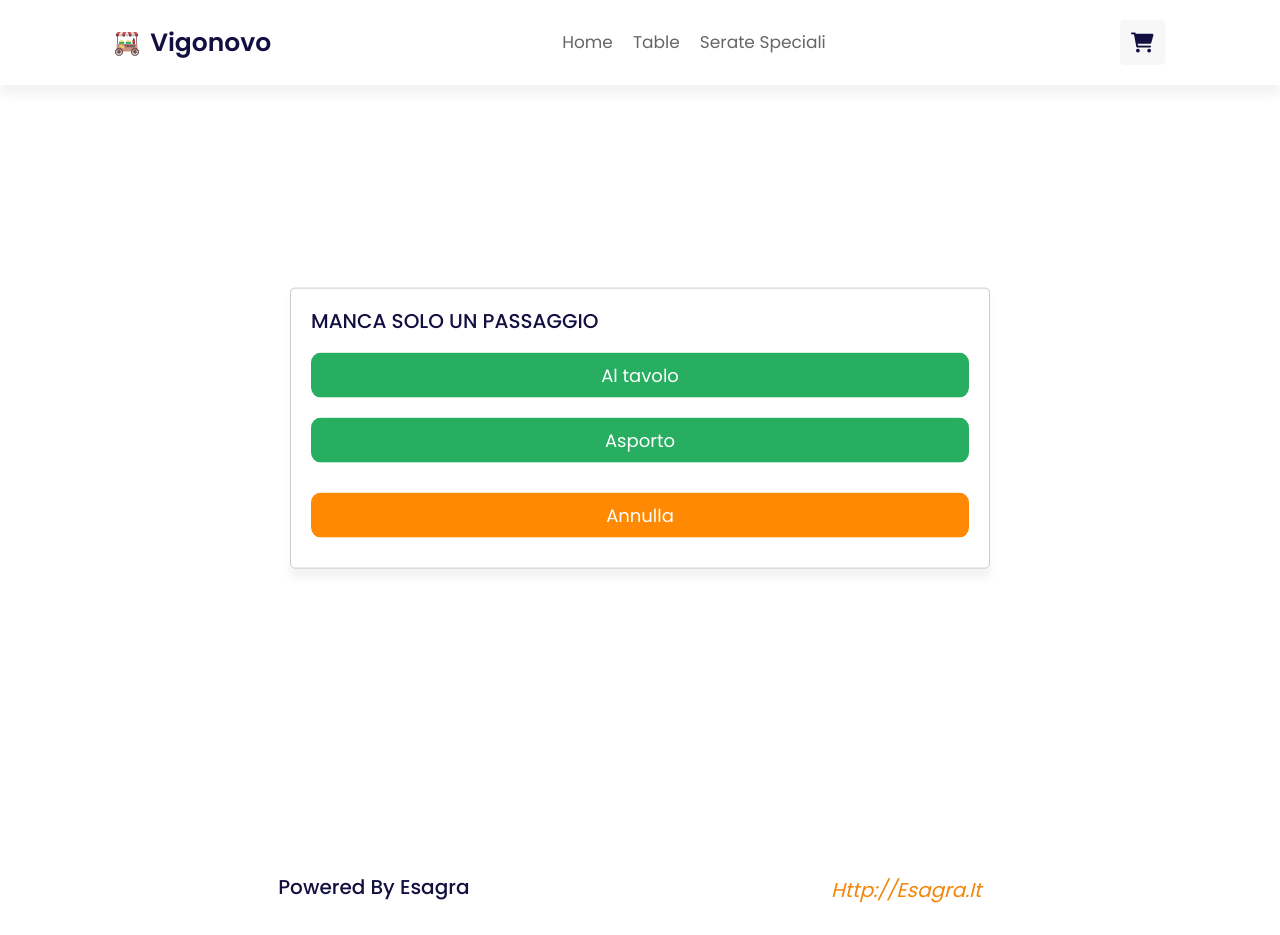
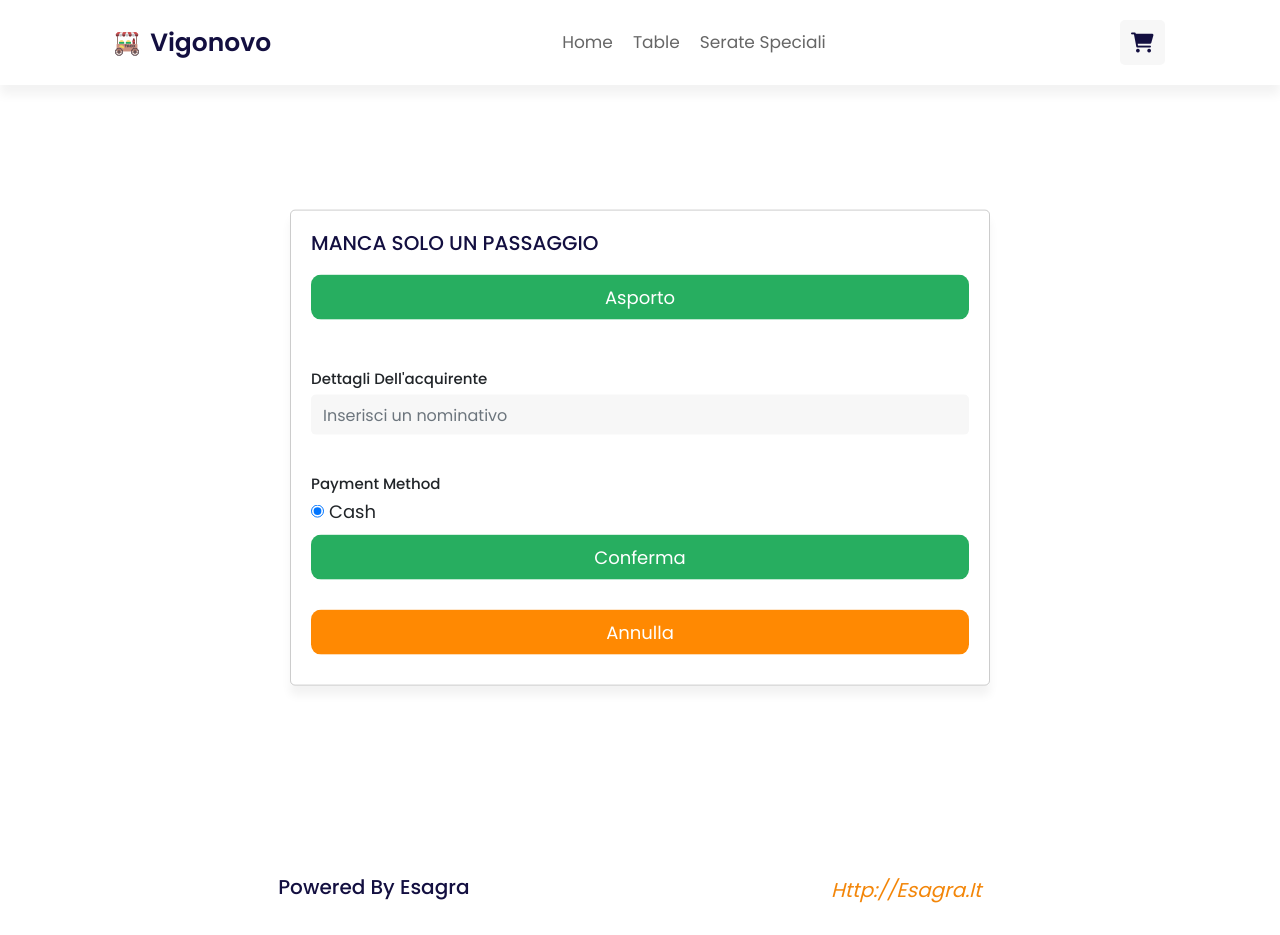
Before and after one commit to lpizzilp/ordiniw, a Vue app in the folder frontend/: page /checkout in a window 1280 px wide. Built offline with nearby package versions, Linux system fonts and the light colour scheme; no server answers.

Commit message:
Aggiunta sellezione in base a tavolo o ad asporto

```diff
--- a/frontend/src/pages/Checkout.vue
+++ b/frontend/src/pages/Checkout.vue
@@ -8,10 +8,10 @@
                 </div>
 
                 <div class="btn-type">
-                    <button class="btn" @click="typeOrd('T')">Al tavolo</button>
-                    <button class="btn" @click="typeOrd('A')">Asporto</button>
+                    <button v-if="type === 't'" class="btn">Al tavolo</button>
+                    <button v-else class="btn">Asporto</button>
                 </div>
-
+            <div v-if="type === 't'">
                 <div class="form-group details-group" id="Tavolo">
                     <h4>Dettagli dell'acquirente</h4>
                     <div class="form-group">
@@ -26,7 +26,8 @@
                         <p class="error-mess" v-if="errorObj.CopertiErr.length > 0">{{ errorObj.CopertiErr[0] }}</p>
                     </div>
                 </div>
-
+            </div>
+            <div v-else>
                 <div class="form-group details-group" id="Asporto">
                     <h4>Dettagli dell'acquirente</h4>
                     <div class="form-group">
@@ -35,7 +36,7 @@
                         <p class="error-mess" v-if="errorObj.NominativoErr.length > 0">{{ errorObj.NominativoErr[0] }}</p>
                     </div>
                 </div>
-
+            </div>
                 <div class="form-group details-group" id="General">
                     <h4>Payment Method</h4>
                     <div class="form-group">
@@ -47,7 +48,7 @@
                     </div>
                 </div>
 
-                <div class="form-group Conf" id="Confirm">
+                <div class="form-group" >
                     <input type="submit" value="Conferma" class="btn" />
                 </div>
                 <div>
@@ -75,6 +76,7 @@ export default {
             itemQuantity: [],
             showQuickView: false,
             Ute: sessionStorage.getItem('MatchUser'),
+            type: sessionStorage.getItem('Type')
         };
     },
     created() {
@@ -140,20 +142,6 @@ export default {
         typeOrd: function (click) {
             if (click === "C") {
                 this.showQuickView = true
-            } else {
-                switch (click) {
-                    case "T":
-                        document.getElementById("Tavolo").style.display = "block";
-                        document.getElementById("Asporto").style.display = "none";
-                        break;
-
-                    case "A":
-                        document.getElementById("Tavolo").style.display = "none";
-                        document.getElementById("Asporto").style.display = "block";
-                        break;
-                }
-                document.getElementById("General").style.display = "block";
-                document.getElementById("Confirm").style.display = "block";
             }
         },
 
@@ -172,10 +160,7 @@ export default {
 
         checkForm: function () {
             this.resetCheckErr();
-            var OrdineTav = document.getElementById("Tavolo")
-            var OrdineAsp = document.getElementById("Asporto")
-            if (OrdineTav.style.display === "block") {
-
+            if (this.type === 't') {
                 // Tavolo validate
                 if (!this.checkoutObj.Tavolo) {
                     this.errorObj.TavoloErr.push("Il campo tavoli è obbligatorio");
@@ -187,7 +172,8 @@ export default {
                     this.errorObj.CopertiErr.push("Il campo coperti è oblligatorio");
                     console.log('errore coperti')
                 }
-            } else if (OrdineAsp.style.display === "block") {
+
+            } else if (this.type === 'a') {
                 // Nominativo validate
                 if (!this.checkoutObj.Nominativo) {
                     this.errorObj.NominativoErr.push("Il campo coperti è oblligatorio");
@@ -217,6 +203,7 @@ export default {
         },
 
         async handleSubmit(e) {
+            console.log('pasos')
             this.checkForm();
             if (!this.checkEmptyErr()) {
                 e.preventDefault();
@@ -352,13 +339,8 @@ export default {
     margin: 0;
 }
 
-div#Confirm {
-    margin: 0;
-    display: none;
-}
-
 .checkout-container .checkout-form-container form .form-group.details-group {
-    display: none;
+    display: block;
     margin-top: 40px;
 }
 
--- a/frontend/src/pages/Menu.vue
+++ b/frontend/src/pages/Menu.vue
@@ -126,20 +126,27 @@ import { mapState } from "vuex";
 import VueBasicAlert from 'vue-basic-alert';
 import axios from "axios";
 
+//Sul database
+// Se si aggiunge una nuova category sul database ricordarsi di cambiare il value del rispettivo pulsante
+//Codici database per type:
+// a = solo asporto
+// t = solo tavolo
+// at = entrambi
+
 export default {
     props: ["food"],
     name: "Menu",
 
     data() {
         let categorytype = sessionStorage.getItem('filtro')
-        //let Ordertype = sessionStorage.getItem('Type')
+        let Ordertype = sessionStorage.getItem('Type')
         if (categorytype == null || undefined || "") {
             categorytype = ""
         } else {
             sessionStorage.removeItem('filtro')
         }
         return {
-            foodObj: { name: "", category: categorytype, status: [], price: "", type: "" },
+            foodObj: { name: "", category: categorytype, status: [], price: "", type: Ordertype },
             showQuickView: false,
             showDropDown: false,
             matchUser: undefined,
@@ -276,7 +283,7 @@ export default {
                 return food;
             }
         },
-        s: function (e) {
+        filterFoodBtn: function (e) {
             let previousCategory = this.foodObj.category
             let divControl1 = document.getElementsByName("conferma")
             var qtylenght = Object.keys(this.currentPageItems).length;
--- a/frontend/src/pages/Thank.vue
+++ b/frontend/src/pages/Thank.vue
@@ -18,7 +18,8 @@
             </div>
         </div>
 
-        <QuickViewFinal v-if="showQuickView" @childEvent="handleChildEvent" :parentData="from" :parentId="NumId"></QuickViewFinal>
+        <QuickViewFinal v-if="showQuickView" @childEvent="handleChildEvent" :parentData="from" :parentId="NumId">
+        </QuickViewFinal>
     </div>
 </template>
 
@@ -39,6 +40,11 @@ export default {
 
     created() {
         this.getnumid()
+    },
+
+    beforeUnmount() {
+        sessionStorage.removeItem('MatchUser')
+        sessionStorage.removeItem('Username')
     },
 
     methods: {
@@ -149,4 +155,5 @@ export default {
         margin-top: 1vh;
         margin-bottom: 2vh;
     }
-}</style>
+}
+</style>
```
